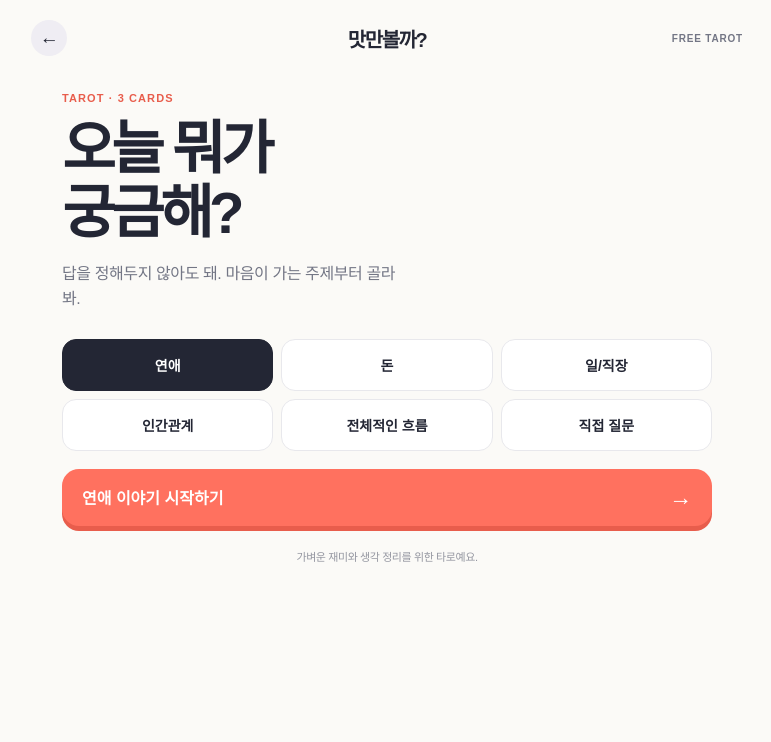
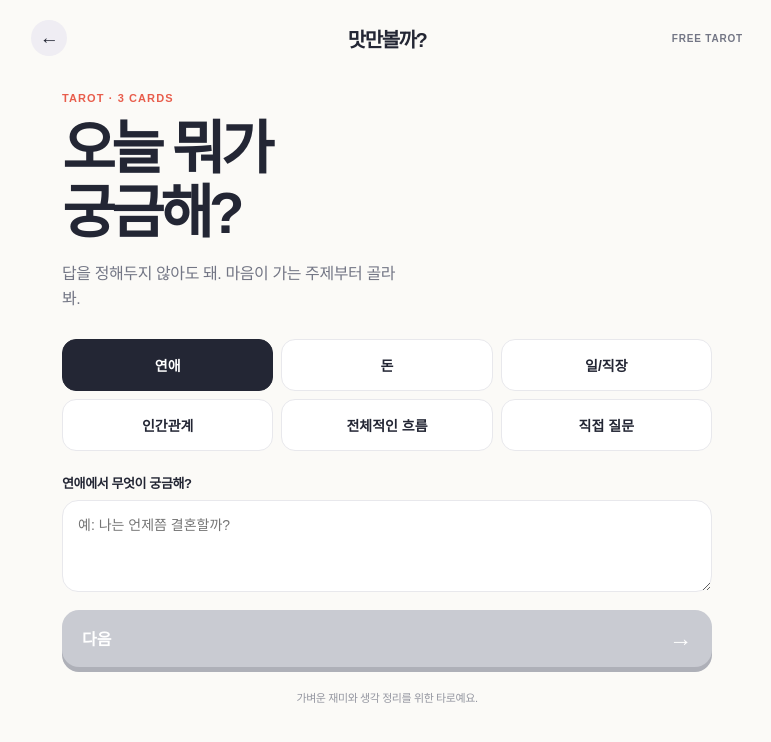
Before and after one commit to YoonYeoSong/mammuso, a Next.js app: page /tarot in a window 1280 px wide. Shown: the top 742 px of the page, without its empty margins (253-1024 px from the left). Built offline with nearby package versions, Linux system fonts and the light colour scheme.

Commit message:
Require tarot questions before drawing

```diff
--- a/src/components/TarotExperience.tsx
+++ b/src/components/TarotExperience.tsx
@@ -70,7 +70,6 @@ export function TarotExperience() {
 
   function beginLoveChat() {
     setLoveSituation(null);
-    setQuestion("");
     setPhase("love-chat");
   }
 
@@ -138,11 +137,10 @@ export function TarotExperience() {
     <h1>오늘 뭐가<br />궁금해?</h1>
     <p className="tarot-intro">답을 정해두지 않아도 돼. 마음이 가는 주제부터 골라봐.</p>
     <div className="category-grid" role="group" aria-label="타로 주제">
-      {tarotCategories.map((item) => <button key={item} className={category === item ? "active" : ""} onClick={() => setCategory(item)}>{item}</button>)}
+      {tarotCategories.map((item) => <button key={item} className={category === item ? "active" : ""} onClick={() => { if (category !== item) setQuestion(""); setCategory(item); }}>{item}</button>)}
     </div>
-    {category === "직접 질문" && <label className="question-input"><span>질문을 적어줘</span><textarea value={question} onChange={(event) => setQuestion(event.target.value)} placeholder="예: 그 사람한테 다시 연락이 올까?" maxLength={280} /></label>}
-    {category !== "직접 질문" && category !== "연애" && <label className="question-input optional"><span>조금 더 구체적으로 생각나는 게 있다면</span><textarea value={question} onChange={(event) => setQuestion(event.target.value)} placeholder={`${category}에 대해 마음속으로 떠올린 질문을 적어도 좋아.`} maxLength={280} /></label>}
-    <button className="primary-action" onClick={category === "연애" ? beginLoveChat : startShuffle} disabled={category === "직접 질문" && question.trim().length < 2}>{category === "연애" ? "연애 이야기 시작하기" : "카드 뽑으러 가기"} <span>→</span></button>
+    <label className="question-input"><span>{category}에서 무엇이 궁금해?</span><textarea value={question} onChange={(event) => setQuestion(event.target.value)} placeholder={category === "연애" ? "예: 나는 언제쯤 결혼할까?" : category === "돈" ? "예: 올해 돈 흐름은 어떨까?" : `${category}에서 궁금한 걸 구체적으로 적어줘.`} maxLength={280} /></label>
+    <button className="primary-action" onClick={category === "연애" ? beginLoveChat : startShuffle} disabled={question.trim().length < 2}>{category === "연애" ? "다음" : "카드 뽑으러 가기"} <span>→</span></button>
     <p className="gentle-note">가벼운 재미와 생각 정리를 위한 타로예요.</p>
   </section>;
 
@@ -150,20 +148,17 @@ export function TarotExperience() {
     <p className="step">연애 타로 · 짧은 대화</p>
     <div className="chat-thread" aria-live="polite">
       <div className="chat-message bot"><span>mammuso</span><p>연애에서 어떤 게 궁금해?</p></div>
-      <label className="chat-question"><span>질문을 적어줘</span><textarea value={question} onChange={(event) => setQuestion(event.target.value)} placeholder="예: 나는 언제쯤 결혼할까?" maxLength={280} /></label>
-      {question.trim().length >= 2 && <>
-        <div className="chat-message user"><p>{question.trim()}</p></div>
-        <div className="chat-message bot"><span>mammuso</span><p>답을 더 잘 읽으려면, 지금 어떤 상태인지 골라줘.</p></div>
-        {!loveSituation && <div className="chat-options" role="group" aria-label="현재 연애 상태">
-          {loveSituations.map((situation) => <button key={situation} type="button" onClick={() => selectLoveSituation(situation)}>{situation}</button>)}
-        </div>}
-      </>}
-      {question.trim().length >= 2 && loveSituation && <>
+      <div className="chat-message user"><p>{question.trim()}</p></div>
+      <div className="chat-message bot"><span>mammuso</span><p>답을 더 잘 읽으려면, 지금 어떤 상태인지 골라줘.</p></div>
+      {!loveSituation && <div className="chat-options" role="group" aria-label="현재 연애 상태">
+        {loveSituations.map((situation) => <button key={situation} type="button" onClick={() => selectLoveSituation(situation)}>{situation}</button>)}
+      </div>}
+      {loveSituation && <>
         <div className="chat-message user"><p>{loveSituation}</p></div>
         <div className="chat-message bot final"><span>mammuso</span><p>좋아. 그 질문을 마음에 두고 카드를 섞어볼게.</p></div>
       </>}
     </div>
-    <button className="primary-action" onClick={startShuffle} disabled={!loveSituation || question.trim().length < 2}>타로 보러 가자 <span>→</span></button>
+    <button className="primary-action" onClick={startShuffle} disabled={!loveSituation}>타로 보러 가자 <span>→</span></button>
     <button type="button" className="chat-back" onClick={() => setPhase("question")}>주제 다시 고르기</button>
   </section>;
 
```
